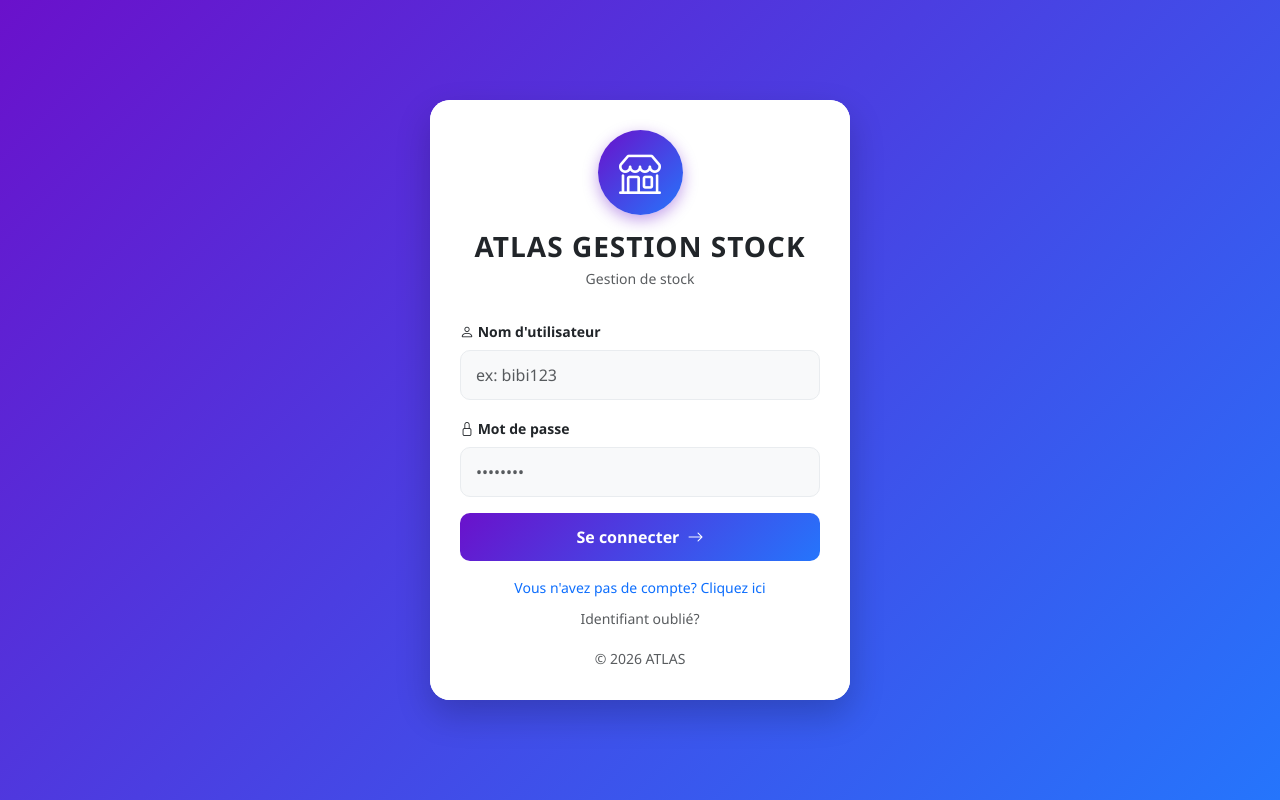
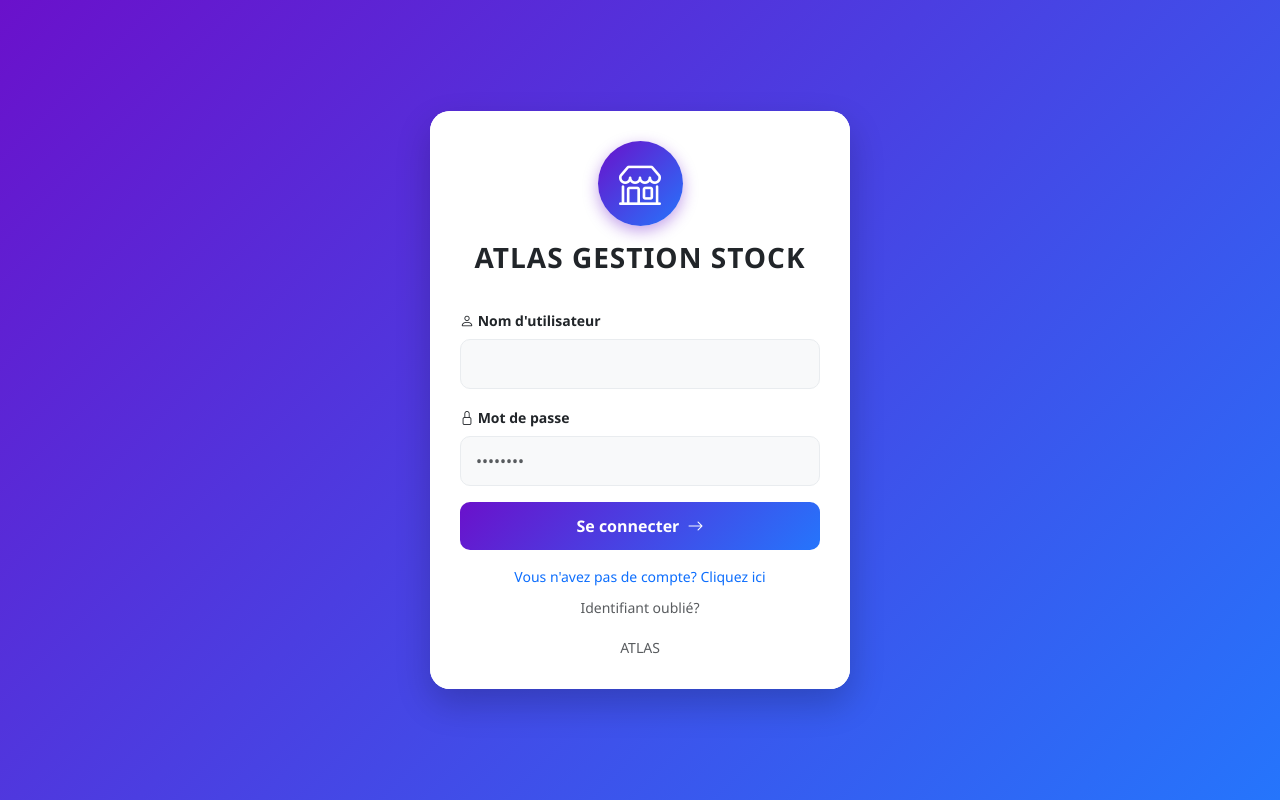
Before and after one commit to francinetchakouet147-cloud/ma-boutique, a Flask app: page / in a window 1280 px wide. Run offline with Flask 3, Linux system fonts and the light colour scheme.

Commit message:
Update login.html

```diff
--- a/templates/login.html
+++ b/templates/login.html
@@ -18,10 +18,10 @@ body{background:linear-gradient(135deg,#6a11cb 0%,#2575fc 100%);display:flex;ali
   <div class="header">
     <div class="avatar"><i class="bi bi-shop"></i></div>
     <h4 class="fw-bold mb-1" style="font-size:28px;letter-spacing:1px">ATLAS GESTION STOCK</h4>
-    <p class="text-muted small mb-0">Gestion de stock</p>
+    <p class="text-muted small mb-0"></p>
   </div>
   <div class="body-login">
-    <div class="mb-3"><label class="form-label small fw-semibold"><i class="bi bi-person"></i> Nom d'utilisateur</label><input id="nom" class="form-control" placeholder="ex: bibi123"></div>
+    <div class="mb-3"><label class="form-label small fw-semibold"><i class="bi bi-person"></i> Nom d'utilisateur</label><input id="nom" class="form-control" placeholder=""></div>
     <div class="mb-3"><label class="form-label small fw-semibold"><i class="bi bi-lock"></i> Mot de passe</label><input id="pass" type="password" class="form-control" placeholder="••••••••"></div>
     <button class="btn btn-primary w-100" onclick="connecter()">Se connecter <i class="bi bi-arrow-right ms-1"></i></button>
     <div id="msg" class="mt-2"></div>
@@ -29,7 +29,7 @@ body{background:linear-gradient(135deg,#6a11cb 0%,#2575fc 100%);display:flex;ali
       <a href="#" onclick="openCreation()" class="small text-decoration-none d-block mb-2">Vous n'avez pas de compte? Cliquez ici</a>
       <a href="#" onclick="openOublie()" class="small text-decoration-none text-muted">Identifiant oublié?</a>
     </div>
-    <div class="text-center mt-3"><small class="text-muted">© 2026 ATLAS</small></div>
+    <div class="text-center mt-3"><small class="text-muted">ATLAS</small></div>
   </div>
 </div>
 
```
